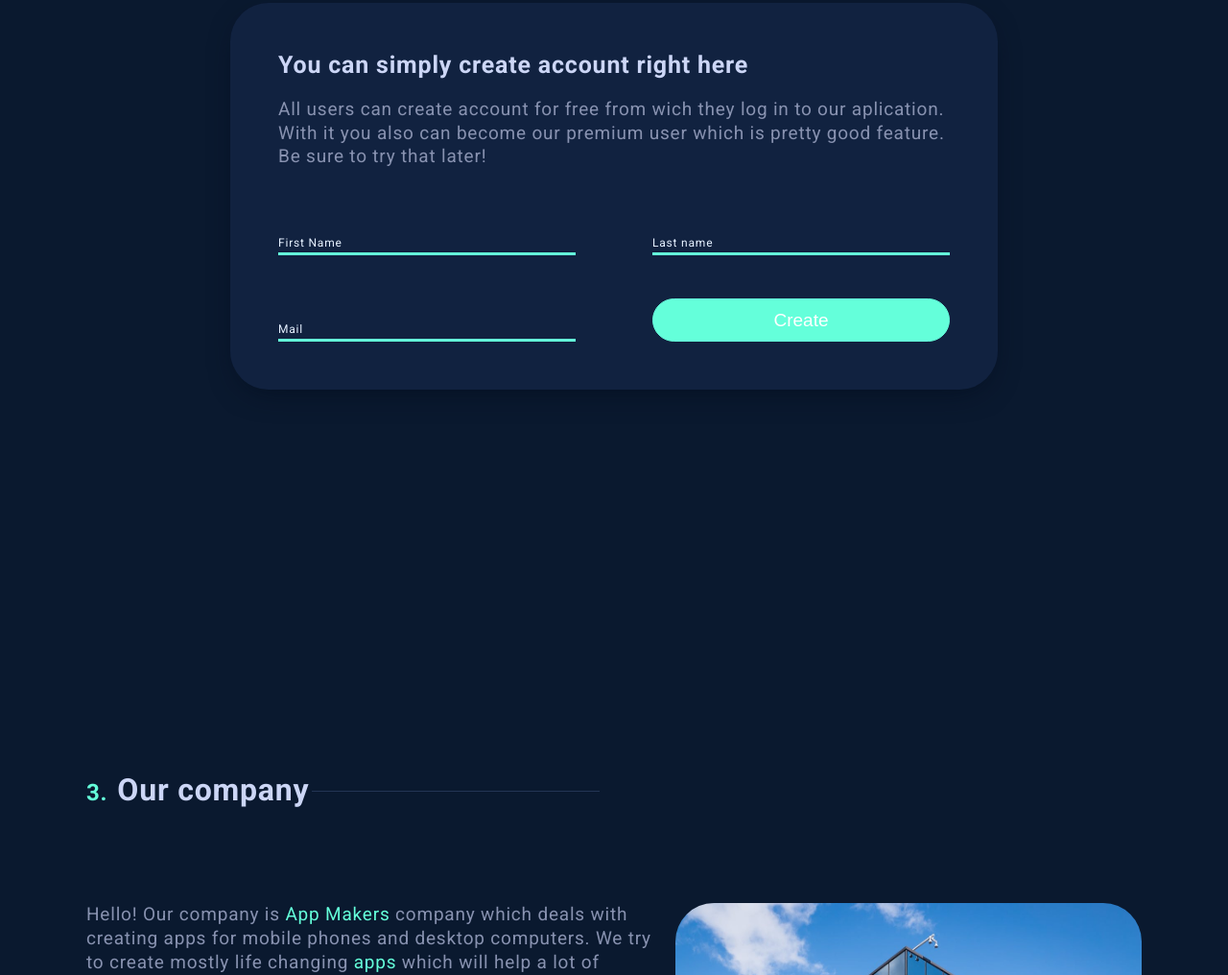
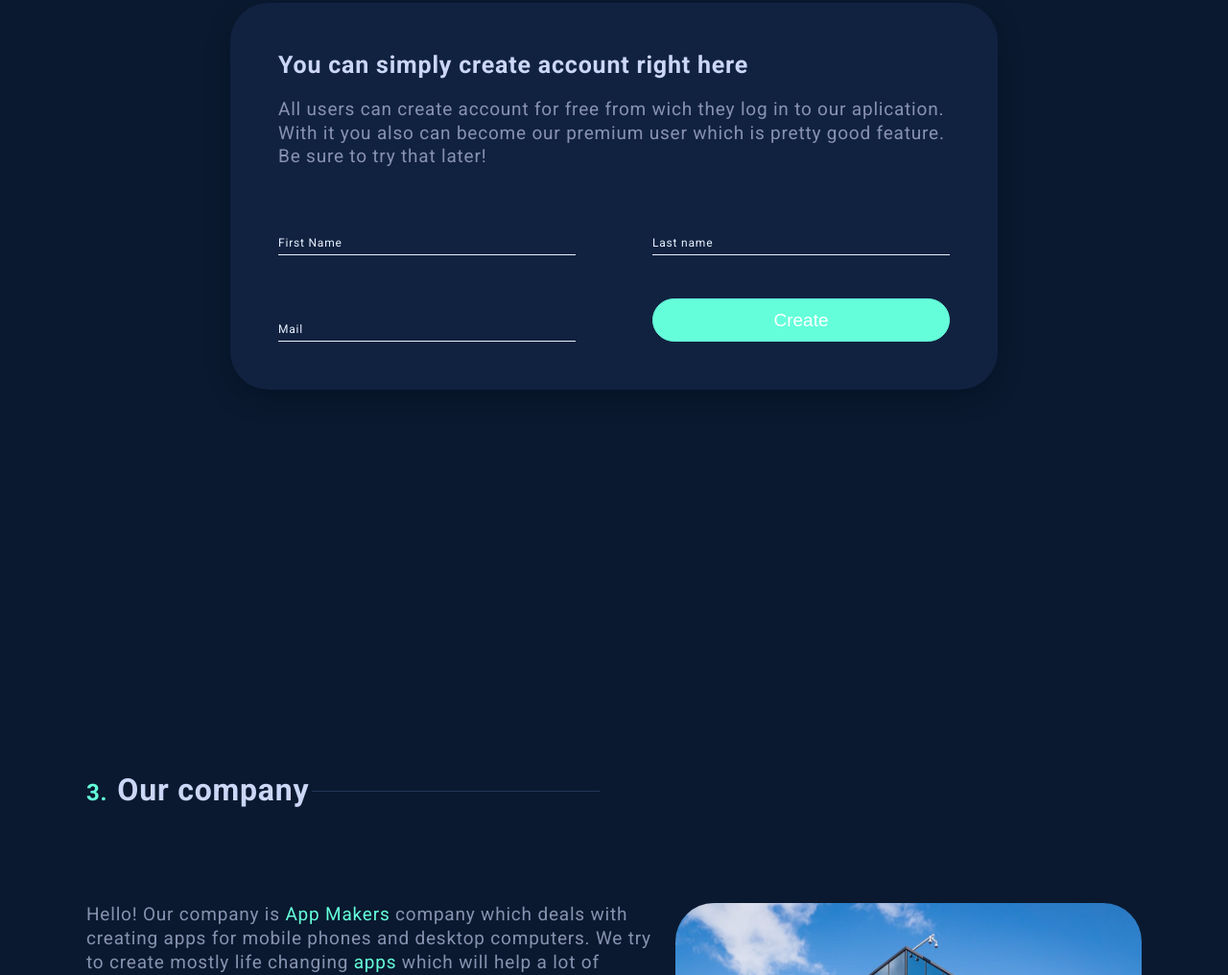
Before and after one commit to cirko0/Lightspeed, a plain HTML site: page index.html in a window 1280 px wide. Shown: the part 5469-6485 px from the top of the page at 96% size. Drawn offline with Linux system fonts and the light colour scheme.

Commit message:
Fixing again

```diff
--- a/style.css
+++ b/style.css
@@ -724,8 +724,7 @@ input:valid + label .content__name {
   color: var(--green);
 }
 
-input:focus + label::after,
-input:invalid + label::after {
+input:focus + label::after {
   transform: translateX(0%);
 }
 
```
